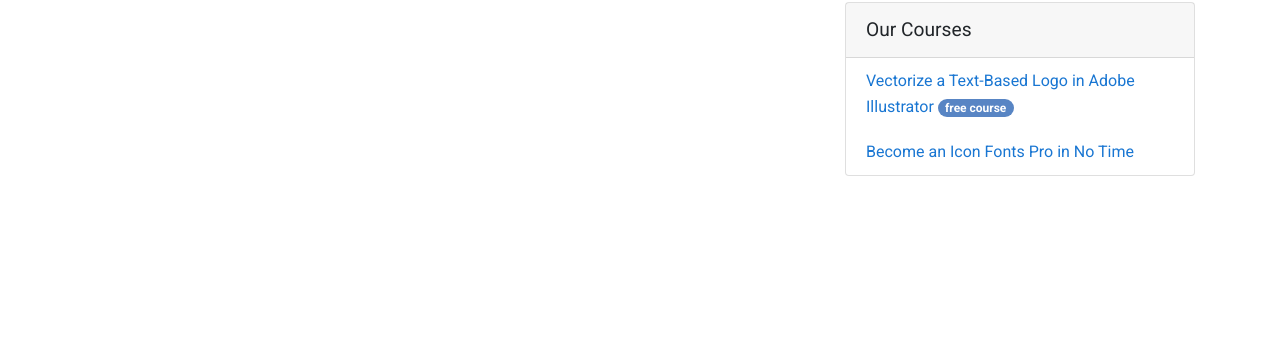
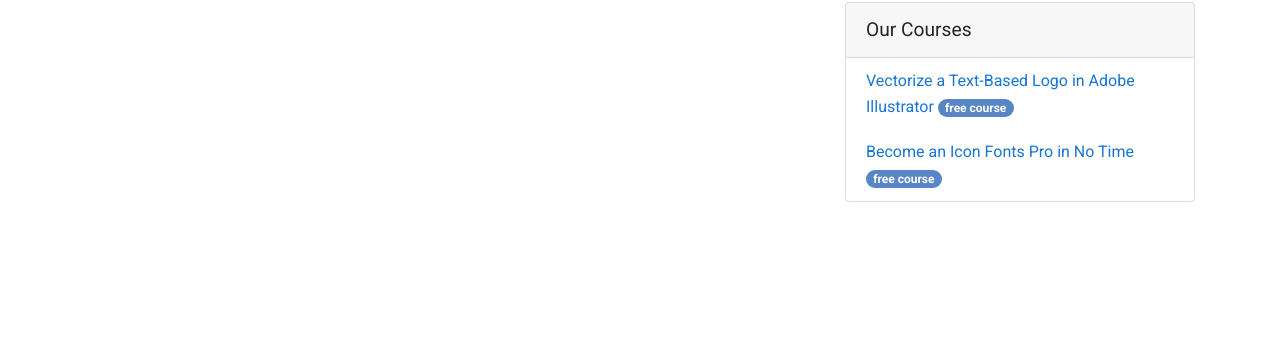
Before and after one commit to LayoutSchool/whatever2, a Jekyll site: the page built from courses.html, in a window 1280 px wide. Shown: the part 204-564 px from the top of the page. Built offline with Jekyll 4.4.1, drawn with Linux system fonts in a browser that asks for light colours; nearby versions of some CDN libraries; library files that are not in the unit come from our copies.

```diff
--- a/_includes/accordion.html
+++ b/_includes/accordion.html
@@ -5,7 +5,7 @@
     </a>
     <div id="exampleAccordion1" class="collapse" role="tabpanel">
       <a href="https://www.udemy.com/vectorize-a-text-based-logo-in-adobe-illustrator" target="_blank">
-        <p class="mb-3">
+        <p class="mb-3 text-muted">
           In this course, you will learn how to vectorize a text based logo. We will use a very blurry, low-resolution, pixelated image, and use it as a starting point for recreating the logo from that bitmap-based image into the vector format.
         </p>
       </a>
@@ -13,11 +13,11 @@
   </div>
   <div class="item">
     <a data-toggle="collapse" data-parent="#exampleAccordion" href="#exampleAccordion2" aria-expanded="false" aria-controls="exampleAccordion2">
-      Become an Icon Fonts Pro in No Time
+      Become an Icon Fonts Pro in No Time <span class="badge badge-pill badge-success">free course</span>
     </a>
     <div id="exampleAccordion2" class="collapse" role="tabpanel">
       <a href="https://www.udemy.com/be-an-icon-fonts-pro-in-no-time" target="_blank">
-        <p class="mb-3">
+        <p class="mb-3 text-muted">
           In this course you'll get to see excellent tips and tricks to produce results fast! You'll learn all there is to know on using icon fonts to make stunning graphics in Adobe Illustrator.
         </p>
       </a>
```
